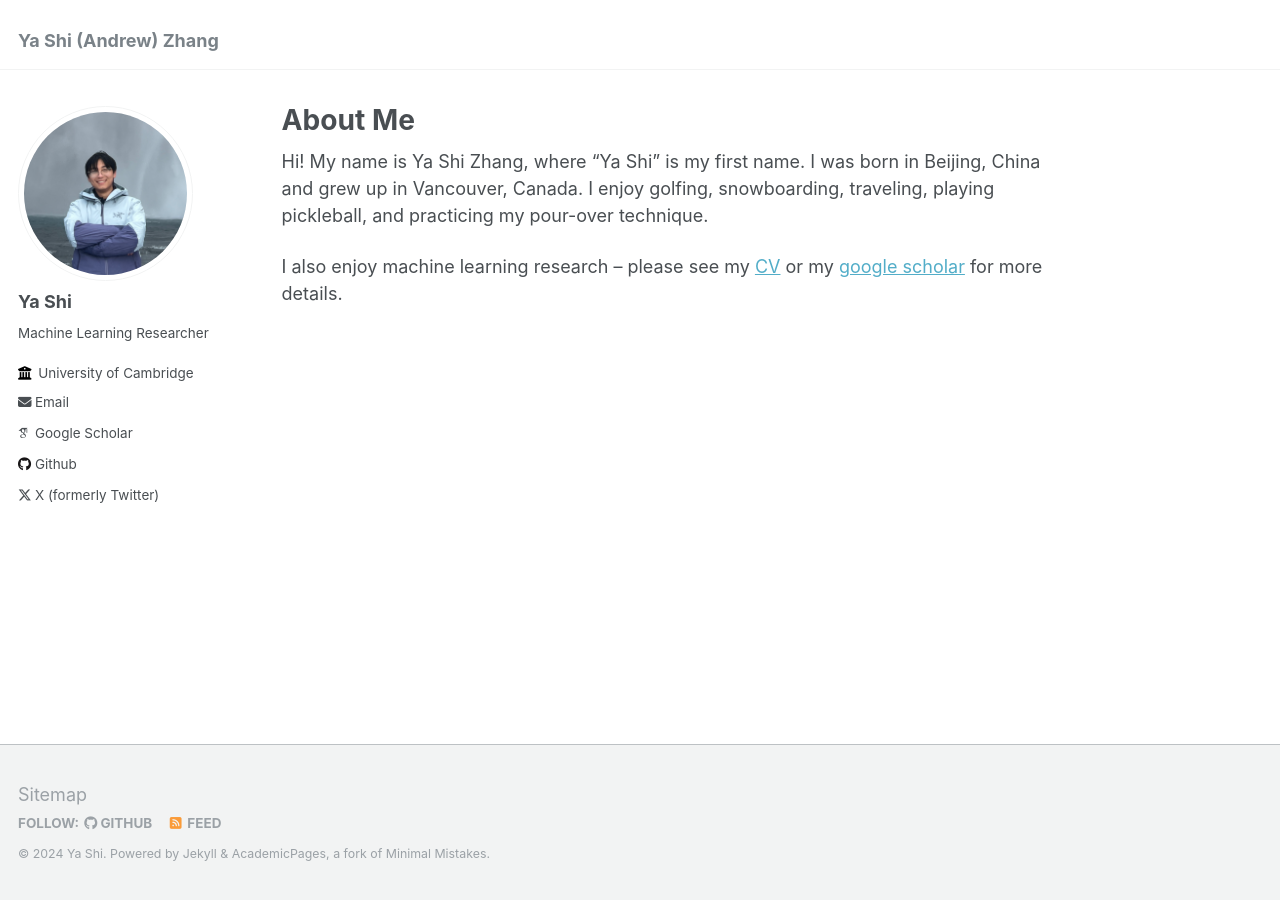
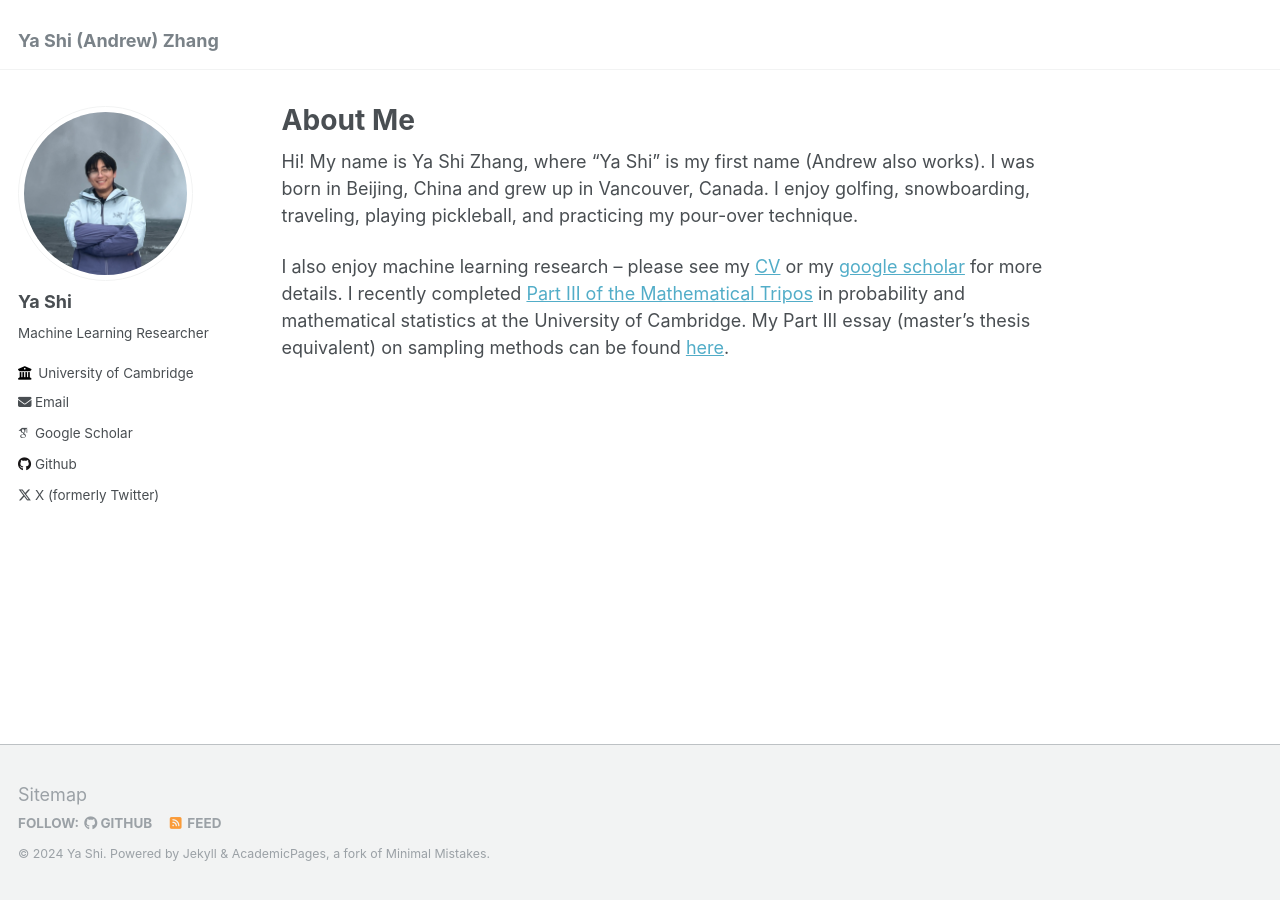
Before and after one commit to yashizhang/yashizhang.github.io, a Jekyll site: the page built from _pages/about.md, in a window 1280 px wide. Built offline with Jekyll 4.4.1, drawn with Linux system fonts in a browser that asks for light colours; some web fonts are replaced.

Commit message:
fixed pdfs not displaying

```diff
--- a/_pages/about.md
+++ b/_pages/about.md
@@ -7,6 +7,6 @@
   - /about.html
 ---
 
-Hi! My name is Ya Shi Zhang, where "Ya Shi" is my first name. I was born in Beijing, China and grew up in Vancouver, Canada. I enjoy golfing, snowboarding, traveling, playing pickleball, and practicing my pour-over technique.
+Hi! My name is Ya Shi Zhang, where "Ya Shi" is my first name (Andrew also works). I was born in Beijing, China and grew up in Vancouver, Canada. I enjoy golfing, snowboarding, traveling, playing pickleball, and practicing my pour-over technique.
 
-I also enjoy machine learning research – please see my [CV](https://yashizhang.github.io/files/YaShiZhangCV.pdf) or my [google scholar](https://scholar.google.com/citations?user=XnGGhVEAAAAJ&hl=en) for more details.
+I also enjoy machine learning research – please see my [CV](https://yashizhang.github.io/files/YaShiZhangCV.pdf) or my [google scholar](https://scholar.google.com/citations?user=XnGGhVEAAAAJ&hl=en) for more details. I recently completed [Part III of the Mathematical Tripos](https://en.wikipedia.org/wiki/Part_III_of_the_Mathematical_Tripos) in probability and mathematical statistics at the University of Cambridge. My Part III essay (master's thesis equivalent) on sampling methods can be found [here](https://yashizhang.github.io/files/PartIIIEssay.pdf).
```
Also changed, not shown: 4 other files.
